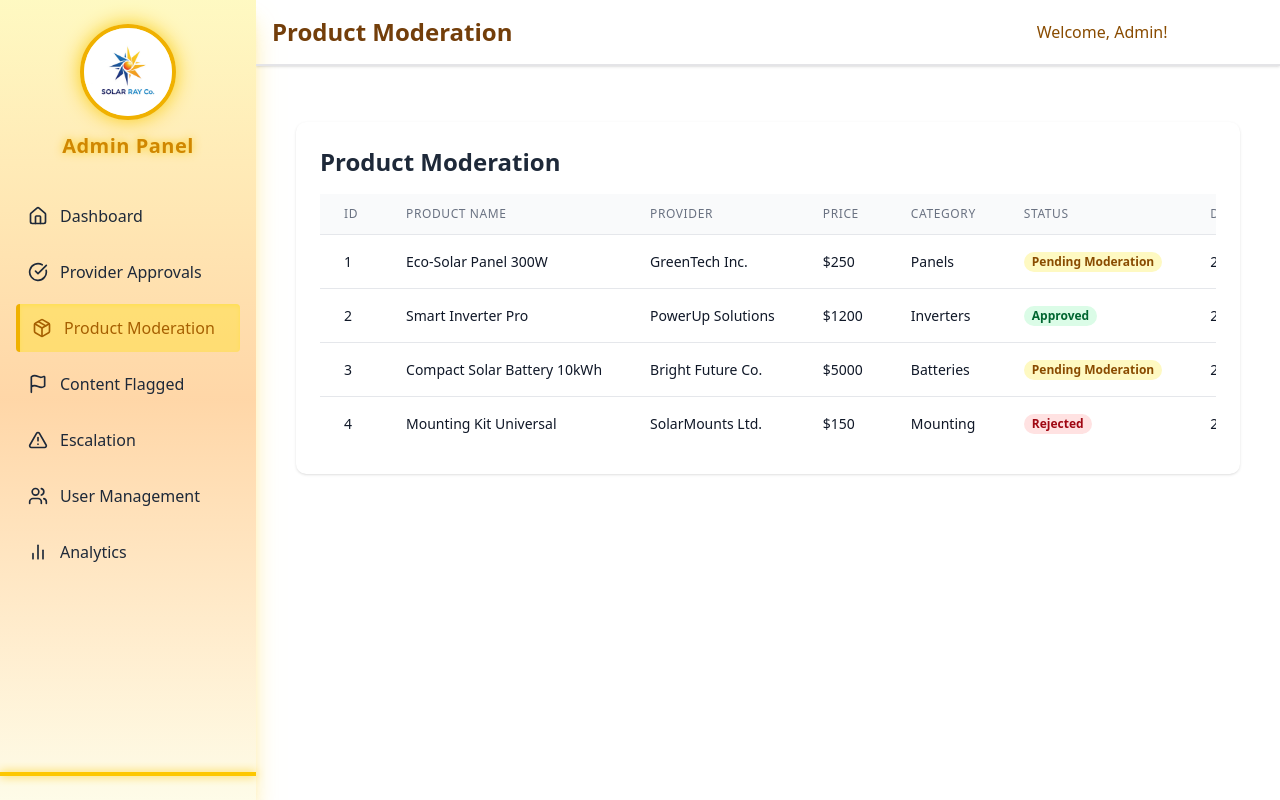
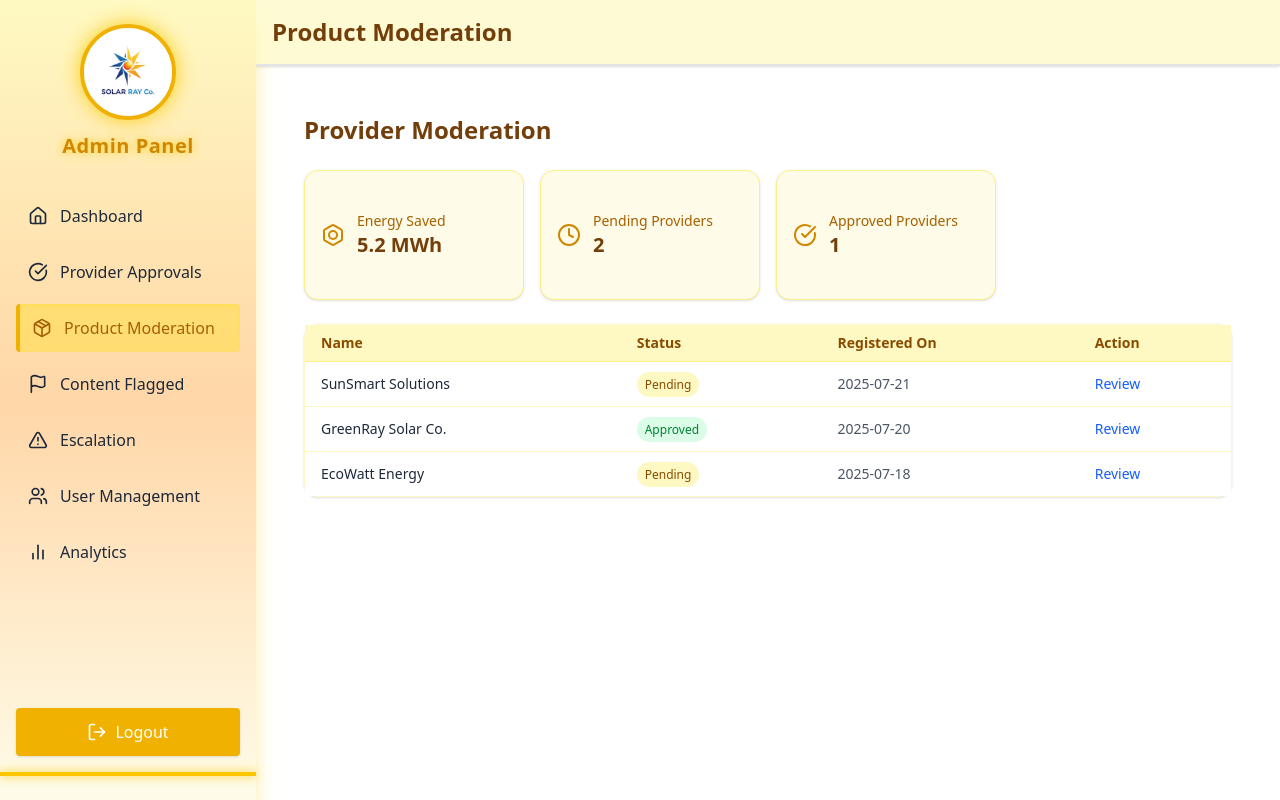
Before and after one commit to Michael-Munga/Ray-Solar-Solutions-Frontend, a React (Vite) app: page /products in a window 1280 px wide. Built offline with nearby package versions, Linux system fonts and the light colour scheme.

Commit message:
feat: add solar-themed stat cards to Provider Moderation page

```diff
--- a/package.json
+++ b/package.json
@@ -43,6 +43,7 @@
     "cmdk": "^1.1.1",
     "date-fns": "^4.1.0",
     "embla-carousel-react": "^8.6.0",
+    "framer-motion": "^12.23.6",
     "input-otp": "^1.4.2",
     "lucide-react": "^0.525.0",
     "next-themes": "^0.4.6",
--- a/src/pages/Sidebar.jsx
+++ b/src/pages/Sidebar.jsx
@@ -1,5 +1,5 @@
 import React from 'react';
-import { NavLink } from 'react-router-dom';
+import { NavLink, useNavigate } from 'react-router-dom';
 import {
   Home,
   Users,
@@ -8,6 +8,7 @@ import {
   Flag,
   AlertTriangle,
   BarChart2,
+  LogOut,
 } from 'lucide-react';
 import logo from '../assets/admin_panel_logo.png';
 
@@ -22,6 +23,13 @@ const navItems = [
 ];
 
 function Sidebar() {
+  const navigate = useNavigate();
+
+  const handleLogout = () => {
+    // clear any stored auth tokens here if needed
+    navigate('/login'); // redirect to login page
+  };
+
   return (
     <aside className="w-64 h-screen bg-gradient-to-b from-yellow-100 via-orange-200 to-yellow-50 text-gray-800 flex flex-col items-center py-6 shadow-xl shadow-yellow-400/40">
       {/* Logo and Title */}
@@ -37,7 +45,7 @@ function Sidebar() {
       </div>
 
       {/* Navigation */}
-      <nav className="w-full px-4">
+      <nav className="w-full px-4 flex-1">
         <ul className="space-y-2">
           {navItems.map((item) => (
             <li key={item.path}>
@@ -59,8 +67,19 @@ function Sidebar() {
         </ul>
       </nav>
 
+      {/* Logout Button */}
+      <div className="w-full px-4 mb-4">
+        <button
+          onClick={handleLogout}
+          className="flex items-center justify-center w-full p-3 bg-yellow-500 text-white rounded hover:bg-yellow-600 transition duration-200 shadow hover:shadow-md"
+        >
+          <LogOut className="mr-2" size={20} />
+          Logout
+        </button>
+      </div>
+
       {/* Bottom Glow Strip */}
-      <div className="w-full h-1 mt-auto bg-yellow-400 shadow-[0_0_10px_#facc15]" />
+      <div className="w-full h-1 bg-yellow-400 shadow-[0_0_10px_#facc15]" />
     </aside>
   );
 }
--- a/src/pages/admin/AdminLayout.jsx
+++ b/src/pages/admin/AdminLayout.jsx
@@ -1,4 +1,4 @@
-import { Outlet, useLocation, useNavigate } from 'react-router-dom';
+import { Outlet, useLocation } from 'react-router-dom';
 import Sidebar from '../Sidebar';
 
 const getPageTitle = (pathname) => {
@@ -16,30 +16,14 @@ const getPageTitle = (pathname) => {
 
 const AdminLayout = () => {
   const location = useLocation();
-  const navigate = useNavigate();
   const pageTitle = getPageTitle(location.pathname);
-
-  const handleLogout = () => {
-    // Clear any auth tokens or session logic if used
-    localStorage.removeItem('token'); // Adjust this based on your auth strategy
-    navigate('/login');
-  };
 
   return (
     <div className="flex h-screen bg-solar-light">
       <Sidebar />
       <div className="flex flex-col flex-1 overflow-hidden">
-        <header className="bg-solar-base shadow border-b-2 border-solar-dark p-4 flex items-center justify-between">
+        <header className="bg-yellow-100/70 backdrop-blur-md shadow border-b-2 border-solar-dark p-4 flex items-center justify-between">
           <h1 className="text-2xl font-bold text-yellow-900">{pageTitle}</h1>
-          <div className="flex items-center gap-4">
-            <span className="text-yellow-800">Welcome, Admin!</span>
-            <button
-              onClick={handleLogout}
-              className="bg-solar-dark hover:bg-yellow-600 text-white font-semibold py-1 px-3 rounded transition-all"
-            >
-              Logout
-            </button>
-          </div>
         </header>
 
         <main className="flex-1 overflow-x-hidden overflow-y-auto p-6 bg-solar-light">
--- a/src/pages/admin/ProductModeration.jsx
+++ b/src/pages/admin/ProductModeration.jsx
@@ -1,128 +1,104 @@
-import React, { useState } from 'react';
-import { X } from 'lucide-react';
+import React from 'react';
+import { Card, CardContent } from '@/components/ui/card';
+import { Bolt, CheckCircle, Clock } from 'lucide-react';
 
-function ProductModeration() {
-  // Dummy Data for Products
-  const [products, setProducts] = useState([
-    { id: 1, name: 'Eco-Solar Panel 300W', provider: 'GreenTech Inc.', price: 250, status: 'Pending Moderation', category: 'Panels', date: '2025-07-22', description: 'Highly efficient solar panel, great for residential use.' },
-    { id: 2, name: 'Smart Inverter Pro', provider: 'PowerUp Solutions', price: 1200, status: 'Approved', category: 'Inverters', date: '2025-07-21', description: 'Advanced inverter with smart grid capabilities.' },
-    { id: 3, name: 'Compact Solar Battery 10kWh', provider: 'Bright Future Co.', price: 5000, status: 'Pending Moderation', category: 'Batteries', date: '2025-07-20', description: 'Long-lasting battery storage for off-grid systems.' },
-    { id: 4, name: 'Mounting Kit Universal', provider: 'SolarMounts Ltd.', price: 150, status: 'Rejected', category: 'Mounting', date: '2025-07-19', description: 'Universal mounting kit, compatible with various panels.', rejectionReason: 'Incomplete product specifications.' },
-  ]);
+const providers = [
+  {
+    id: 1,
+    name: 'SunSmart Solutions',
+    status: 'Pending',
+    registeredOn: '2025-07-21',
+  },
+  {
+    id: 2,
+    name: 'GreenRay Solar Co.',
+    status: 'Approved',
+    registeredOn: '2025-07-20',
+  },
+  {
+    id: 3,
+    name: 'EcoWatt Energy',
+    status: 'Pending',
+    registeredOn: '2025-07-18',
+  },
+];
 
-  const [isModalOpen, setIsModalOpen] = useState(false);
-  const [selectedProduct, setSelectedProduct] = useState(null);
-  const [actionType, setActionType] = useState(null); // 'view', 'approve', 'reject', 'edit'
-  const [rejectionReason, setRejectionReason] = useState('');
-  const [editedProduct, setEditedProduct] = useState(null); // For edit form state
+const ProviderModeration = () => {
+  return (
+    <div className="p-6 space-y-6">
+      {/* Header */}
+      <div className="flex justify-between items-center">
+        <h2 className="text-2xl font-semibold text-yellow-900">Provider Moderation</h2>
+      </div>
 
-  const handleViewDetails = (product) => {
-    setSelectedProduct(product);
-    setActionType('view');
-    setIsModalOpen(true);
-  };
+      {/* Stat Cards */}
+      <div className="grid grid-cols-1 sm:grid-cols-2 lg:grid-cols-4 gap-4">
+        <Card className="bg-yellow-50 shadow-sm border border-yellow-200">
+          <CardContent className="p-4">
+            <div className="flex items-center gap-3">
+              <Bolt className="text-yellow-600" />
+              <div>
+                <p className="text-sm text-yellow-700">Energy Saved</p>
+                <p className="text-xl font-bold text-yellow-900">5.2 MWh</p>
+              </div>
+            </div>
+          </CardContent>
+        </Card>
 
-  const handleApproveClick = (product) => {
-    setSelectedProduct(product);
-    setActionType('approve');
-    setIsModalOpen(true);
-  };
+        <Card className="bg-yellow-50 shadow-sm border border-yellow-200">
+          <CardContent className="p-4">
+            <div className="flex items-center gap-3">
+              <Clock className="text-yellow-600" />
+              <div>
+                <p className="text-sm text-yellow-700">Pending Providers</p>
+                <p className="text-xl font-bold text-yellow-900">2</p>
+              </div>
+            </div>
+          </CardContent>
+        </Card>
 
-  const handleRejectClick = (product) => {
-    setSelectedProduct(product);
-    setActionType('reject');
-    setIsModalOpen(true);
-  };
+        <Card className="bg-yellow-50 shadow-sm border border-yellow-200">
+          <CardContent className="p-4">
+            <div className="flex items-center gap-3">
+              <CheckCircle className="text-yellow-600" />
+              <div>
+                <p className="text-sm text-yellow-700">Approved Providers</p>
+                <p className="text-xl font-bold text-yellow-900">1</p>
+              </div>
+            </div>
+          </CardContent>
+        </Card>
+      </div>
 
-  const handleEditClick = (product) => {
-    setSelectedProduct(product);
-    setEditedProduct({ ...product });
-    setActionType('edit');
-    setIsModalOpen(true);
-  };
-
-  const handleEditChange = (e) => {
-    const { name, value } = e.target;
-    setEditedProduct(prev => ({ ...prev, [name]: value }));
-  };
-
-  const confirmAction = () => {
-    // In a real app, send API request here
-    if (!selectedProduct) return;
-
-    let updatedProducts = [...products];
-    let message = "";
-
-    if (actionType === 'approve') {
-      updatedProducts = updatedProducts.map(p => p.id === selectedProduct.id ? { ...p, status: 'Approved' } : p);
-      message = `Product '${selectedProduct.name}' approved!`;
-    } else if (actionType === 'reject') {
-      if (!rejectionReason) {
-        alert('Please provide a rejection reason.');
-        return;
-      }
-      updatedProducts = updatedProducts.map(p => p.id === selectedProduct.id ? { ...p, status: 'Rejected', rejectionReason: rejectionReason } : p);
-      message = `Product '${selectedProduct.name}' rejected.`;
-    } else if (actionType === 'edit' && editedProduct) {
-        updatedProducts = updatedProducts.map(p => p.id === editedProduct.id ? editedProduct : p);
-        message = `Product '${editedProduct.name}' updated!`;
-    } else {
-        return; // Should not happen
-    }
-
-    setProducts(updatedProducts);
-    setIsModalOpen(false);
-    setRejectionReason('');
-    setEditedProduct(null);
-    alert(message + " (Simulated)");
-  };
-
-  return (
-    <div className="container mx-auto px-4 py-8">
-      <div className="bg-white rounded-lg shadow p-6 mb-6">
-        <h2 className="text-2xl font-semibold text-gray-800 mb-4">Product Moderation</h2>
-        <div className="overflow-x-auto">
-          <table className="min-w-full divide-y divide-gray-200">
-            <thead className="bg-gray-50">
+      {/* Provider Table */}
+      <div className="mt-6 bg-white rounded-xl shadow border border-yellow-100">
+        <table className="min-w-full divide-y divide-yellow-200">
+          <thead className="bg-yellow-100">
             <tr>
-                <th className="px-6 py-3 text-left text-xs font-medium text-gray-500 uppercase tracking-wider">ID</th>
-                <th className="px-6 py-3 text-left text-xs font-medium text-gray-500 uppercase tracking-wider">Product Name</th>
-                <th className="px-6 py-3 text-left text-xs font-medium text-gray-500 uppercase tracking-wider">Provider</th>
-                <th className="px-6 py-3 text-left text-xs font-medium text-gray-500 uppercase tracking-wider">Price</th>
-                <th className="px-6 py-3 text-left text-xs font-medium text-gray-500 uppercase tracking-wider">Category</th>
-                <th className="px-6 py-3 text-left text-xs font-medium text-gray-500 uppercase tracking-wider">Status</th>
-                <th className="px-6 py-3 text-left text-xs font-medium text-gray-500 uppercase tracking-wider">Date</th>
-                <th className="px-6 py-3 text-left text-xs font-medium text-gray-500 uppercase tracking-wider">Actions</th>
+              <th className="text-left text-yellow-800 text-sm font-semibold px-4 py-2">Name</th>
+              <th className="text-left text-yellow-800 text-sm font-semibold px-4 py-2">Status</th>
+              <th className="text-left text-yellow-800 text-sm font-semibold px-4 py-2">Registered On</th>
+              <th className="text-left text-yellow-800 text-sm font-semibold px-4 py-2">Action</th>
             </tr>
           </thead>
-            <tbody className="bg-white divide-y divide-gray-200">
-              {products.map((product) => (
-                <tr key={product.id}>
-                  <td className="px-6 py-4 whitespace-nowrap text-sm text-gray-900">{product.id}</td>
-                  <td className="px-6 py-4 whitespace-nowrap text-sm text-gray-900">{product.name}</td>
-                  <td className="px-6 py-4 whitespace-nowrap text-sm text-gray-900">{product.provider}</td>
-                  <td className="px-6 py-4 whitespace-nowrap text-sm text-gray-900">${product.price}</td>
-                  <td className="px-6 py-4 whitespace-nowrap text-sm text-gray-900">{product.category}</td>
-                  <td className="px-6 py-4 whitespace-nowrap text-sm text-gray-900">
-                    <span className={`px-2 inline-flex text-xs leading-5 font-semibold rounded-full ${
-                      product.status === 'Approved' ? 'bg-green-100 text-green-800' :
-                      product.status === 'Pending Moderation' ? 'bg-yellow-100 text-yellow-800' :
-                      product.status === 'Rejected' ? 'bg-red-100 text-red-800' :
-                      'bg-gray-100 text-gray-800'
-                    }`}>
-                      {product.status}
+          <tbody className="bg-white divide-y divide-yellow-100">
+            {providers.map((provider) => (
+              <tr key={provider.id}>
+                <td className="px-4 py-3 text-sm text-gray-800">{provider.name}</td>
+                <td className="px-4 py-3 text-sm">
+                  <span
+                    className={`px-2 py-1 rounded-full text-xs font-medium ${
+                      provider.status === 'Approved'
+                        ? 'bg-green-100 text-green-700'
+                        : 'bg-yellow-100 text-yellow-800'
+                    }`}
+                  >
+                    {provider.status}
                   </span>
                 </td>
-                  <td className="px-6 py-4 whitespace-nowrap text-sm text-gray-900">{product.date}</td>
-                  <td className="px-6 py-4 whitespace-nowrap text-sm font-medium">
-                    <button onClick={() => handleViewDetails(product)} className="text-blue-600 hover:text-blue-900 mr-2">View</button>
-                    {product.status === 'Pending Moderation' && (
-                      <>
-                        <button onClick={() => handleApproveClick(product)} className="text-green-600 hover:text-green-900 mr-2">Approve</button>
-                        <button onClick={() => handleRejectClick(product)} className="text-red-600 hover:text-red-900 mr-2">Reject</button>
-                      </>
-                    )}
-                    <button onClick={() => handleEditClick(product)} className="text-purple-600 hover:text-purple-900">Edit</button>
+                <td className="px-4 py-3 text-sm text-gray-600">{provider.registeredOn}</td>
+                <td className="px-4 py-3 text-sm">
+                  <button className="text-blue-600 hover:underline">Review</button>
                 </td>
               </tr>
             ))}
@@ -130,88 +106,7 @@ function ProductModeration() {
         </table>
       </div>
     </div>
+  );
+};
 
-
-      {isModalOpen && selectedProduct && (
-        <div className="fixed inset-0 bg-gray-600 bg-opacity-50 flex justify-center items-center z-50 p-4">
-          <div className="bg-white rounded-lg shadow-xl w-full max-w-lg mx-auto overflow-hidden">
-            <div className="flex justify-between items-center p-4 border-b">
-              <h3 className="text-xl font-semibold text-gray-800">
-                {actionType === 'view' ? 'Product Details' :
-                 actionType === 'approve' ? 'Confirm Approval' :
-                 actionType === 'reject' ? 'Reject Product' :
-                 actionType === 'edit' ? 'Edit Product' : 'Action'}
-              </h3>
-              <button onClick={() => setIsModalOpen(false)} className="text-gray-500 hover:text-gray-700">
-                <X size={24} />
-              </button>
-            </div>
-            <div className="p-4">
-              {actionType === 'view' && (
-                <>
-                  <p><strong>Name:</strong> {selectedProduct.name}</p>
-                  <p><strong>Provider:</strong> {selectedProduct.provider}</p>
-                  <p><strong>Price:</strong> ${selectedProduct.price}</p>
-                  <p><strong>Category:</strong> {selectedProduct.category}</p>
-                  <p><strong>Status:</strong> {selectedProduct.status}</p>
-                  <p><strong>Description:</strong> {selectedProduct.description}</p>
-                  {selectedProduct.rejectionReason && <p className="text-red-600"><strong>Rejection Reason:</strong> {selectedProduct.rejectionReason}</p>}
-                </>
-              )}
-              {actionType === 'approve' && (
-                <p>Are you sure you want to approve **{selectedProduct.name}**?</p>
-              )}
-              {actionType === 'reject' && (
-                <div>
-                  <p>Please provide a reason for rejecting **{selectedProduct.name}**:</p>
-                  <textarea
-                    className="w-full mt-2 p-2 border rounded resize-y"
-                    rows="3"
-                    value={rejectionReason}
-                    onChange={(e) => setRejectionReason(e.target.value)}
-                    placeholder="Enter reason here..."
-                  />
-                </div>
-              )}
-              {actionType === 'edit' && editedProduct && (
-                <form>
-                  <div className="mb-2">
-                    <label className="block text-sm font-medium text-gray-700">Name</label>
-                    <input type="text" name="name" value={editedProduct.name} onChange={handleEditChange} className="mt-1 block w-full border border-gray-300 rounded-md shadow-sm p-2" />
-                  </div>
-                  <div className="mb-2">
-                    <label className="block text-sm font-medium text-gray-700">Description</label>
-                    <textarea name="description" value={editedProduct.description} onChange={handleEditChange} className="mt-1 block w-full border border-gray-300 rounded-md shadow-sm p-2" rows="3"></textarea>
-                  </div>
-                  <div className="mb-2">
-                    <label className="block text-sm font-medium text-gray-700">Price</label>
-                    <input type="number" name="price" value={editedProduct.price} onChange={handleEditChange} className="mt-1 block w-full border border-gray-300 rounded-md shadow-sm p-2" />
-                  </div>
-                  <div className="mb-2">
-                    <label className="block text-sm font-medium text-gray-700">Category</label>
-                    <input type="text" name="category" value={editedProduct.category} onChange={handleEditChange} className="mt-1 block w-full border border-gray-300 rounded-md shadow-sm p-2" />
-                  </div>
-                </form>
-              )}
-            </div>
-            <div className="p-4 border-t flex justify-end space-x-2">
-              <button onClick={() => setIsModalOpen(false)} className="px-4 py-2 bg-gray-300 text-gray-800 rounded hover:bg-gray-400">Cancel</button>
-              {actionType !== 'view' && (
-                <button onClick={confirmAction} className={`px-4 py-2 rounded text-white ${
-                  actionType === 'approve' ? 'bg-green-600 hover:bg-green-700' :
-                  (actionType === 'reject' || actionType === 'edit') ? 'bg-blue-600 hover:bg-blue-700' : ''
-                }`}>
-                  {actionType === 'approve' ? 'Approve' :
-                   actionType === 'reject' ? 'Confirm Reject' :
-                   actionType === 'edit' ? 'Save Changes' : 'Action'}
-                </button>
-              )}
-            </div>
-          </div>
-        </div>
-      )}
-    </div>
-  );
-}
-
-export default ProductModeration;
+export default ProviderModeration;
--- a/src/routes/AppRoutes.jsx
+++ b/src/routes/AppRoutes.jsx
@@ -13,6 +13,7 @@ import Analytics from '../pages/admin/Analytics';
 function AppRoutes() {
   return (
     <Routes>
+      {/* All admin-related routes are nested under AdminLayout */}
       <Route path="/" element={<AdminLayout />}>
         <Route index element={<Dashboard />} />
         <Route path="dashboard" element={<Dashboard />} />
@@ -24,7 +25,7 @@ function AppRoutes() {
         <Route path="analytics" element={<Analytics />} />
       </Route>
 
-
+      {/* Fallback route in case of unknown URL */}
       <Route path="*" element={<Dashboard />} />
     </Routes>
   );
```
Also changed, not shown: vite.config.js (line endings or trailing spaces), 1 other file (tests, documents, lock files or other folders). Lines whose indentation alone changed are shown as unchanged.
